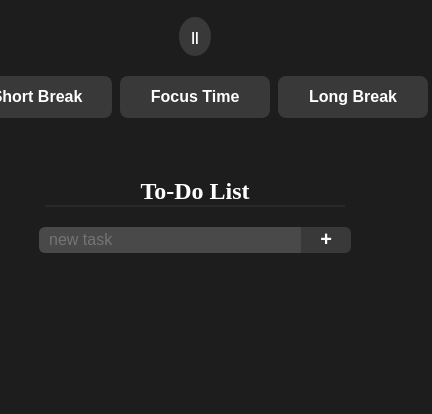
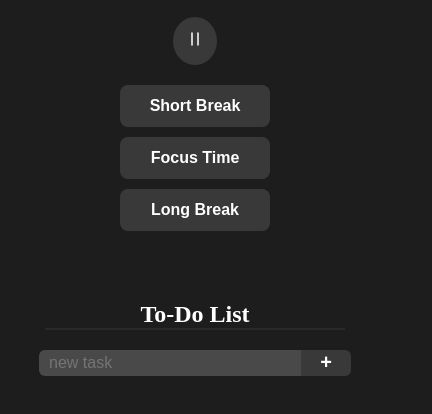
Before and after one commit to kimurarh/pomodoro-timer, a plain HTML site: page index.html in a window 390 px wide. Shown: the part 186-600 px from the top of the page, 432 px wide, since content can reach past the window. Drawn offline with nearby package versions, Linux system fonts and the light colour scheme.

Commit message:
added mobile responsiveness

```diff
--- a/index.html
+++ b/index.html
@@ -6,6 +6,7 @@
     <meta name="viewport" content="width=device-width, initial-scale=1.0">
 
     <link rel="stylesheet" href="styles/index.css">
+    <link rel="stylesheet" href="styles/responsive.css">
 
     <script src="https://ajax.googleapis.com/ajax/libs/jquery/3.5.1/jquery.min.js"></script>
 
@@ -22,9 +23,13 @@
         <div class="box">
             <h1 id="timer" class="color-change">25:00</span></h1>
             <div class="menu">
-                <button id="pause-button">||</button>
+                <div id="pause-button">
+                    <svg width="1.5em" height="1.5em" viewBox="0 0 16 16" class="bi bi-pause" fill="currentColor" xmlns="http://www.w3.org/2000/svg">
+                    <path fill-rule="evenodd" d="M6 3.5a.5.5 0 0 1 .5.5v8a.5.5 0 0 1-1 0V4a.5.5 0 0 1 .5-.5zm4 0a.5.5 0 0 1 .5.5v8a.5.5 0 0 1-1 0V4a.5.5 0 0 1 .5-.5z"/>
+                    </svg>
+                </div>
             </div>
-            <div class="menu">
+            <div class="main-menu">
                 <button class="main-buttons" id="short-break-bt">Short Break</button>
                 <button class="main-buttons" id="focus-time-bt">Focus Time</button>
                 <button class="main-buttons" id="long-break-bt">Long Break</button>
--- a/styles/index.css
+++ b/styles/index.css
@@ -54,7 +54,7 @@ h1 {
     border-radius: 50%;
     color: white;
     font-weight: bold;
-    padding: 12px;
+    padding: 10px;
     margin-bottom: 20px;
 }
 
@@ -62,7 +62,7 @@ h1 {
     background-color: var(--button-light);
 }
 
-.container .box .menu button.main-buttons {
+.container .box .main-menu button.main-buttons {
     background-color: var(--button-color);
     border: none;
     border-radius: 8px;
--- /dev/null
+++ b/styles/responsive.css
@@ -0,0 +1,10 @@
+@media only screen and (max-width: 600px) {
+    .container .box .main-menu {
+        display: flex;
+        flex-direction: column;
+    }
+
+    .container .box .main-menu button.main-buttons {
+        margin-bottom: 10px;
+    }
+}
```
